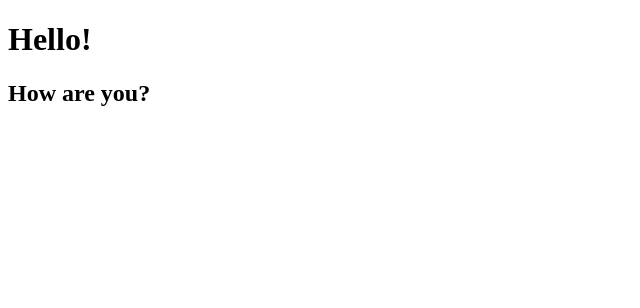
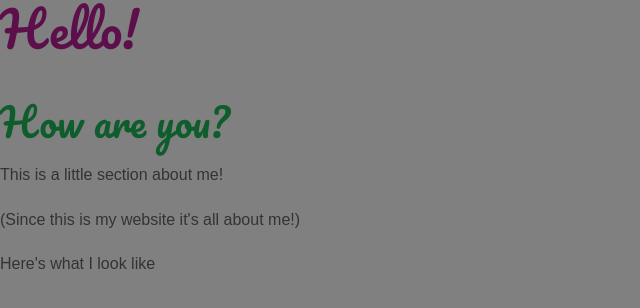
Before and after one commit to jessparnow/jessparnow.github.io, a plain HTML site: page index.html in a window 1280 px wide. Shown: the whole page, without its empty margins (0-640 px from the left). Drawn offline with Linux system fonts and the light colour scheme.

Commit message:
minor information changes

```diff
--- a/index.html
+++ b/index.html
@@ -3,10 +3,20 @@
 <head>
     <meta charset="UTF-8">
     <meta name="viewport" content="width=device-width, initial-scale=1.0">
-    <title>Document</title>
+    <title>Jess Parnow</title>
+
+    <link rel="stylesheet" href="reset.css">
+
+    <link rel="stylesheet" href="style.css">
+
+    <link href="https://fonts.googleapis.com/css2?family=Pacifico&display=swap" rel="stylesheet">
 </head>
 <body>
     <h1>Hello!</h1>
     <h2>How are you?</h2>
+    <p>This is a little section about me!</p>
+    <p> (Since this is my website it's all about me!) </p>
+    <p>Here's what I look like</p>
+    <img />
 </body>
 </html>
--- /dev/null
+++ b/reset.css
@@ -0,0 +1,48 @@
+/* http://meyerweb.com/eric/tools/css/reset/
+   v2.0 | 20110126
+   License: none (public domain)
+*/
+
+html, body, div, span, applet, object, iframe,
+h1, h2, h3, h4, h5, h6, p, blockquote, pre,
+a, abbr, acronym, address, big, cite, code,
+del, dfn, em, img, ins, kbd, q, s, samp,
+small, strike, strong, sub, sup, tt, var,
+b, u, i, center,
+dl, dt, dd, ol, ul, li,
+fieldset, form, label, legend,
+table, caption, tbody, tfoot, thead, tr, th, td,
+article, aside, canvas, details, embed,
+figure, figcaption, footer, header, hgroup,
+menu, nav, output, ruby, section, summary,
+time, mark, audio, video {
+	margin: 0;
+	padding: 0;
+	border: 0;
+	font-size: 100%;
+	font: inherit;
+	vertical-align: baseline;
+}
+/* HTML5 display-role reset for older browsers */
+article, aside, details, figcaption, figure,
+footer, header, hgroup, menu, nav, section {
+	display: block;
+}
+body {
+	line-height: 1;
+}
+ol, ul {
+	list-style: none;
+}
+blockquote, q {
+	quotes: none;
+}
+blockquote:before, blockquote:after,
+q:before, q:after {
+	content: '';
+	content: none;
+}
+table {
+	border-collapse: collapse;
+	border-spacing: 0;
+}
--- /dev/null
+++ b/style.css
@@ -0,0 +1,33 @@
+body {
+    background-color: grey;
+    font-family: 'Poppins', sans-serif;
+    font-weight: 400;
+    line-height: 1.65;
+    color: #333;
+  }
+
+  p {margin-bottom: 1.15rem;}
+
+  h1, h2, h3, h4, h5 {
+    margin: 2.75rem 0 1.05rem;
+    font-family: 'Pacifico', cursive;
+    font-weight: 400;
+    line-height: 1.15;
+    color: #0f5d2c;
+  }
+
+  h1 {
+    margin-top: 0;
+    font-size: 3.052em;
+    color: #5d0f4c;
+  }
+
+  h2 {font-size: 2.441em;}
+
+  h3 {font-size: 1.953em;}
+
+  h4 {font-size: 1.563em;}
+
+  h5 {font-size: 1.25em;}
+
+  small, .text_small {font-size: 0.8em;}
```
